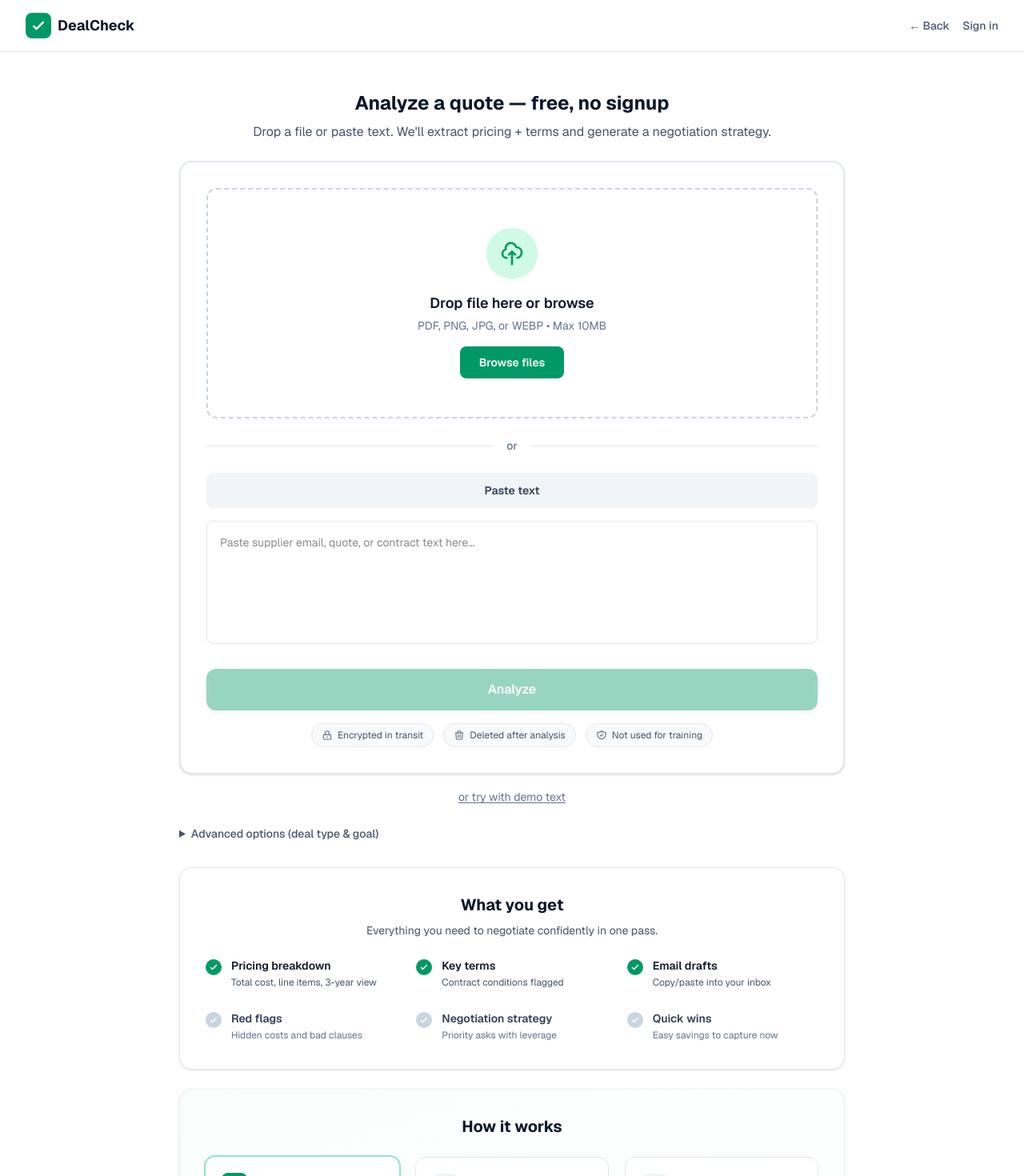
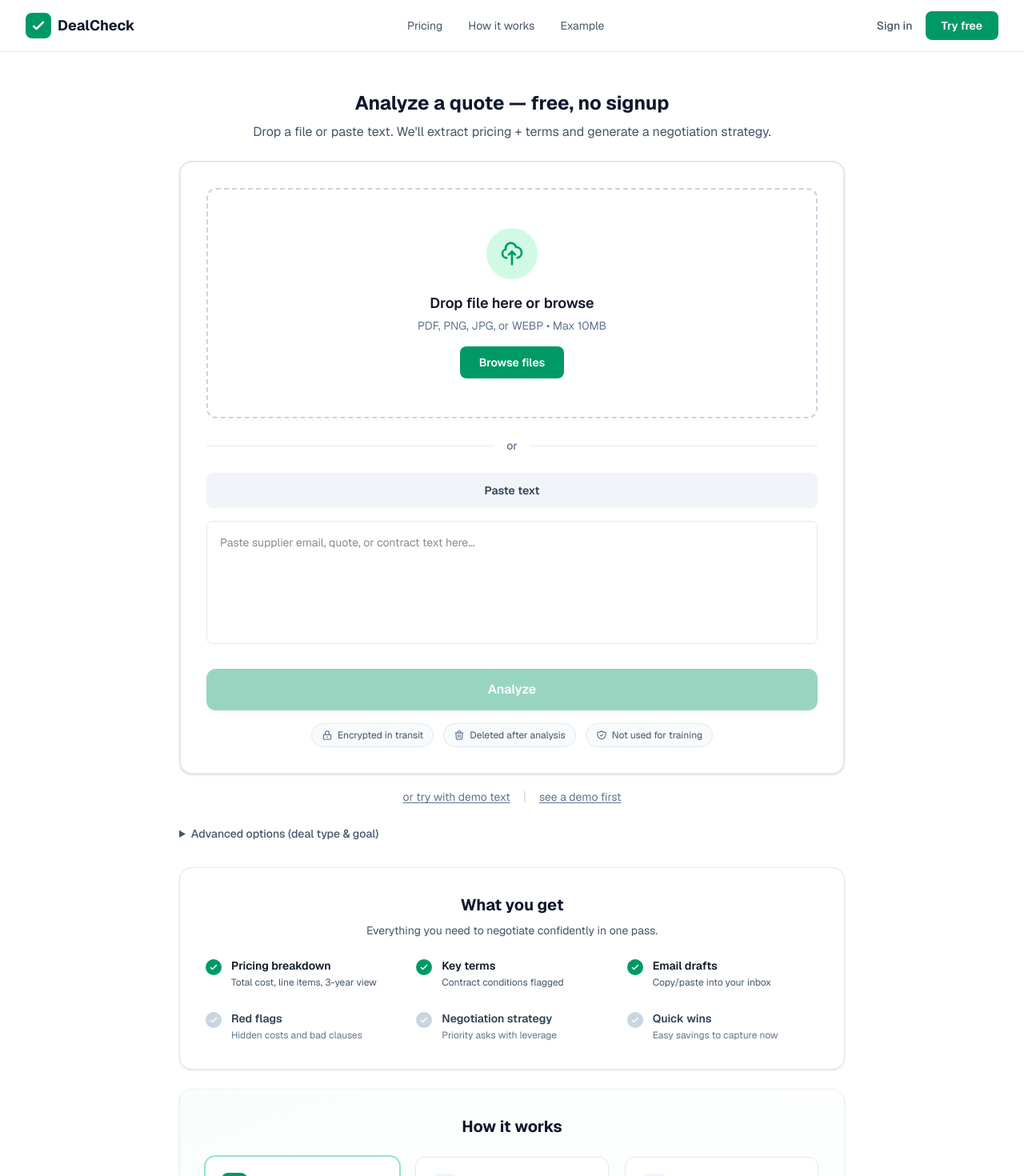
Before and after one commit to Boomchakalala/Dealcheck, a Next.js app: page /try in a window 1280 px wide. Shown: the top 1470 px of the page at 80% size. Built offline with nearby package versions, Linux system fonts and the light colour scheme.

Commit message:
Sandbox autosave

```diff
--- a/src/app/try/page.tsx
+++ b/src/app/try/page.tsx
@@ -199,7 +199,7 @@ This quote expires in 14 days.`
         />
 
         {/* Small demo text link */}
-        <div className="my-4 text-center">
+        <div className="my-4 text-center flex items-center justify-center gap-4">
           <button
             onClick={handleUseDemoText}
             disabled={uploading || analyzing}
@@ -207,6 +207,13 @@ This quote expires in 14 days.`
           >
             or try with demo text
           </button>
+          <span className="text-slate-300">|</span>
+          <Link
+            href="/example"
+            className="text-sm text-slate-500 hover:text-emerald-600 transition-colors underline underline-offset-2"
+          >
+            see a demo first
+          </Link>
         </div>
 
         {/* Deal type + goal in collapsible details */}
--- a/src/components/UnifiedHeader.tsx
+++ b/src/components/UnifiedHeader.tsx
@@ -3,7 +3,7 @@
 import Link from 'next/link'
 import { usePathname } from 'next/navigation'
 import { useState } from 'react'
-import { Lock, HelpCircle, ChevronDown, User, LogOut, Menu, X } from 'lucide-react'
+import { HelpCircle, ChevronDown, User, LogOut, Menu, X, Settings } from 'lucide-react'
 
 interface UnifiedHeaderProps {
   variant: 'landing' | 'public' | 'app'
@@ -18,9 +18,8 @@ export function UnifiedHeader({ variant, userEmail, isUpgraded = false }: Unifie
 
   // App navigation items
   const appNavItems = [
-    { href: '/app', label: 'Analyze' },
+    { href: '/app', label: 'Deals' },
     { href: '/app/dashboard', label: 'Dashboard' },
-    { href: '/app/profile', label: 'Profile' },
   ]
 
   const isActive = (href: string) => {
@@ -30,14 +29,24 @@ export function UnifiedHeader({ variant, userEmail, isUpgraded = false }: Unifie
     return pathname.startsWith(href)
   }
 
-  // Landing page header
-  if (variant === 'landing') {
-    return (
-      <header className="sticky top-0 z-50 border-b border-slate-200 bg-white/80 backdrop-blur-md">
-        <div className="max-w-7xl mx-auto px-5 sm:px-8">
-          <div className="flex items-center justify-between h-16">
-            {/* Logo */}
-            <Link href="/" className="flex items-center gap-2">
+  // Marketing nav links (shared between landing and public)
+  const marketingNavLinks = (
+    <>
+      <Link href="/pricing" className="text-sm text-slate-600 hover:text-slate-900 transition-colors">
+        Pricing
+      </Link>
+      <Link href="/#how-it-works" className="text-sm text-slate-600 hover:text-slate-900 transition-colors">
+        How it works
+      </Link>
+      <Link href="/example" className="text-sm text-slate-600 hover:text-slate-900 transition-colors">
+        Example
+      </Link>
+    </>
+  )
+
+  // Logo component
+  const logo = (
+    <Link href={variant === 'app' ? '/app' : '/'} className="flex items-center gap-2">
       <div className="w-8 h-8 rounded-lg bg-emerald-600 flex items-center justify-center">
         <svg className="w-5 h-5 text-white" fill="none" viewBox="0 0 24 24" stroke="currentColor">
           <path strokeLinecap="round" strokeLinejoin="round" strokeWidth={3} d="M5 13l4 4L19 7" />
@@ -45,24 +54,22 @@ export function UnifiedHeader({ variant, userEmail, isUpgraded = false }: Unifie
       </div>
       <span className="text-lg font-bold text-slate-900">DealCheck</span>
     </Link>
+  )
+
+  // Landing page header
+  if (variant === 'landing') {
+    return (
+      <header className="sticky top-0 z-50 border-b border-slate-200 bg-white/80 backdrop-blur-md">
+        <div className="max-w-7xl mx-auto px-5 sm:px-8">
+          <div className="flex items-center justify-between h-16">
+            {logo}
 
             {/* Navigation */}
             <nav className="hidden md:flex items-center gap-8">
-              <Link href="/#pricing" className="text-sm text-slate-600 hover:text-slate-900 transition-colors">
-                Pricing
-              </Link>
-              <Link href="/#how-it-works" className="text-sm text-slate-600 hover:text-slate-900 transition-colors">
-                How it works
-              </Link>
-              <Link href="/security" className="text-sm text-slate-600 hover:text-slate-900 transition-colors">
-                Security
-              </Link>
-              <Link href="/help" className="text-sm text-slate-600 hover:text-slate-900 transition-colors">
-                FAQ
-              </Link>
+              {marketingNavLinks}
             </nav>
 
-            {/* Right side - Sign in + CTA */}
+            {/* Right side */}
             <div className="flex items-center gap-4">
               <Link
                 href="/login"
@@ -72,9 +79,9 @@ export function UnifiedHeader({ variant, userEmail, isUpgraded = false }: Unifie
               </Link>
               <Link
                 href="/try"
-                className="px-6 py-2 text-sm font-semibold rounded-lg bg-emerald-600 text-white hover:bg-emerald-700 transition-all"
+                className="px-5 py-2 text-sm font-semibold rounded-lg bg-emerald-600 text-white hover:bg-emerald-700 transition-all"
               >
-                Try DealCheck
+                Try free
               </Link>
             </div>
           </div>
@@ -89,48 +96,27 @@ export function UnifiedHeader({ variant, userEmail, isUpgraded = false }: Unifie
       <header className="sticky top-0 z-50 border-b border-slate-200 bg-white/80 backdrop-blur-md">
         <div className="max-w-7xl mx-auto px-5 sm:px-8">
           <div className="flex items-center justify-between h-16">
-            {/* Logo */}
-            <Link href="/" className="flex items-center gap-2">
-              <div className="w-8 h-8 rounded-lg bg-emerald-600 flex items-center justify-center">
-                <svg className="w-5 h-5 text-white" fill="none" viewBox="0 0 24 24" stroke="currentColor">
-                  <path strokeLinecap="round" strokeLinejoin="round" strokeWidth={3} d="M5 13l4 4L19 7" />
-                </svg>
-              </div>
-              <span className="text-lg font-bold text-slate-900">DealCheck</span>
-            </Link>
+            {logo}
+
+            {/* Navigation - same marketing links */}
+            <nav className="hidden md:flex items-center gap-8">
+              {marketingNavLinks}
+            </nav>
 
             {/* Right side */}
             <div className="flex items-center gap-4">
-              {pathname === '/login' ? (
-                <Link
-                  href="/"
-                  className="text-sm font-medium text-slate-600 hover:text-slate-900 transition-colors"
-                >
-                  ← Back to home
-                </Link>
-              ) : pathname === '/try' ? (
-                <>
-                  <Link
-                    href="/"
-                    className="text-sm font-medium text-slate-600 hover:text-slate-900 transition-colors hidden sm:inline"
-                  >
-                    ← Back
-                  </Link>
               <Link
                 href="/login"
                 className="text-sm font-medium text-slate-600 hover:text-slate-900 transition-colors"
               >
                 Sign in
               </Link>
-                </>
-              ) : (
               <Link
-                  href="/login"
-                  className="text-sm font-medium text-slate-600 hover:text-slate-900 transition-colors"
+                href="/try"
+                className="hidden sm:inline-flex px-5 py-2 text-sm font-semibold rounded-lg bg-emerald-600 text-white hover:bg-emerald-700 transition-all"
               >
-                  Sign in
+                Try free
               </Link>
-              )}
             </div>
           </div>
         </div>
@@ -144,14 +130,7 @@ export function UnifiedHeader({ variant, userEmail, isUpgraded = false }: Unifie
       <div className="max-w-7xl mx-auto px-5 sm:px-8">
         <div className="flex items-center justify-between h-16">
           {/* Left: Logo */}
-          <Link href="/app" className="flex items-center gap-2 flex-shrink-0">
-            <div className="w-8 h-8 rounded-lg bg-emerald-600 flex items-center justify-center">
-              <svg className="w-5 h-5 text-white" fill="none" viewBox="0 0 24 24" stroke="currentColor">
-                <path strokeLinecap="round" strokeLinejoin="round" strokeWidth={3} d="M5 13l4 4L19 7" />
-              </svg>
-            </div>
-            <span className="text-lg font-bold text-slate-900">DealCheck</span>
-          </Link>
+          {logo}
 
           {/* Center: Nav items (desktop) */}
           <nav className="hidden md:flex items-center gap-1">
@@ -173,14 +152,8 @@ export function UnifiedHeader({ variant, userEmail, isUpgraded = false }: Unifie
             ))}
           </nav>
 
-          {/* Right: Private pill + Help + Upgrade (if not upgraded) + User dropdown (desktop) */}
+          {/* Right: Help + Upgrade (if not upgraded) + User dropdown (desktop) */}
           <div className="hidden md:flex items-center gap-3">
-            {/* Private pill */}
-            <div className="flex items-center gap-1.5 px-2.5 py-1.5 bg-emerald-50 rounded-full border border-emerald-200">
-              <Lock className="w-3 h-3 text-emerald-600" />
-              <span className="text-xs font-medium text-emerald-700">Private: ON</span>
-            </div>
-
             {/* Help link */}
             <Link
               href="/help"
@@ -193,7 +166,7 @@ export function UnifiedHeader({ variant, userEmail, isUpgraded = false }: Unifie
             {/* Upgrade button (if not upgraded) */}
             {!isUpgraded && (
               <Link
-                href="/app/profile"
+                href="/pricing"
                 className="px-4 py-2 text-sm font-semibold rounded-lg bg-emerald-600 text-white hover:bg-emerald-700 transition-all"
               >
                 Upgrade
@@ -224,6 +197,14 @@ export function UnifiedHeader({ variant, userEmail, isUpgraded = false }: Unifie
                     >
                       <User className="w-4 h-4" />
                       Profile
+                    </Link>
+                    <Link
+                      href="/app/settings"
+                      className="flex items-center gap-2 px-4 py-2 text-sm text-slate-700 hover:bg-slate-50 transition-colors"
+                      onClick={() => setShowUserMenu(false)}
+                    >
+                      <Settings className="w-4 h-4" />
+                      Settings
                     </Link>
                     <div className="border-t border-slate-200 my-1" />
                     <form action="/auth/signout" method="post">
@@ -272,12 +253,6 @@ export function UnifiedHeader({ variant, userEmail, isUpgraded = false }: Unifie
               </Link>
             ))}
             <div className="border-t border-slate-200 my-2" />
-            <div className="px-4 py-2">
-              <div className="flex items-center gap-1.5 px-2.5 py-1.5 bg-emerald-50 rounded-full border border-emerald-200 inline-flex">
-                <Lock className="w-3 h-3 text-emerald-600" />
-                <span className="text-xs font-medium text-emerald-700">Private: ON</span>
-              </div>
-            </div>
             <Link
               href="/help"
               className="flex items-center gap-2 px-4 py-2 text-sm font-medium text-slate-600 hover:text-slate-900 hover:bg-slate-50"
@@ -288,15 +263,23 @@ export function UnifiedHeader({ variant, userEmail, isUpgraded = false }: Unifie
             </Link>
             {!isUpgraded && (
               <Link
-                href="/app/profile"
-                className="mx-4 px-4 py-2 text-sm font-semibold rounded-lg bg-emerald-600 text-white hover:bg-emerald-700 transition-all text-center"
+                href="/pricing"
+                className="mx-4 px-4 py-2 text-sm font-semibold rounded-lg bg-emerald-600 text-white hover:bg-emerald-700 transition-all text-center block"
                 onClick={() => setShowMobileMenu(false)}
               >
                 Upgrade
               </Link>
             )}
             <div className="border-t border-slate-200 my-2" />
-            <div className="px-4 py-2 text-sm text-slate-600 truncate">{userEmail || 'User'}</div>
+            <Link
+              href="/app/profile"
+              className="flex items-center gap-2 px-4 py-2 text-sm text-slate-600 hover:text-slate-900 hover:bg-slate-50"
+              onClick={() => setShowMobileMenu(false)}
+            >
+              <User className="w-4 h-4" />
+              Profile
+            </Link>
+            <div className="px-4 py-2 text-sm text-slate-500 truncate">{userEmail || 'User'}</div>
             <form action="/auth/signout" method="post">
               <button
                 type="submit"
```
Lines whose indentation alone changed are shown as unchanged.
